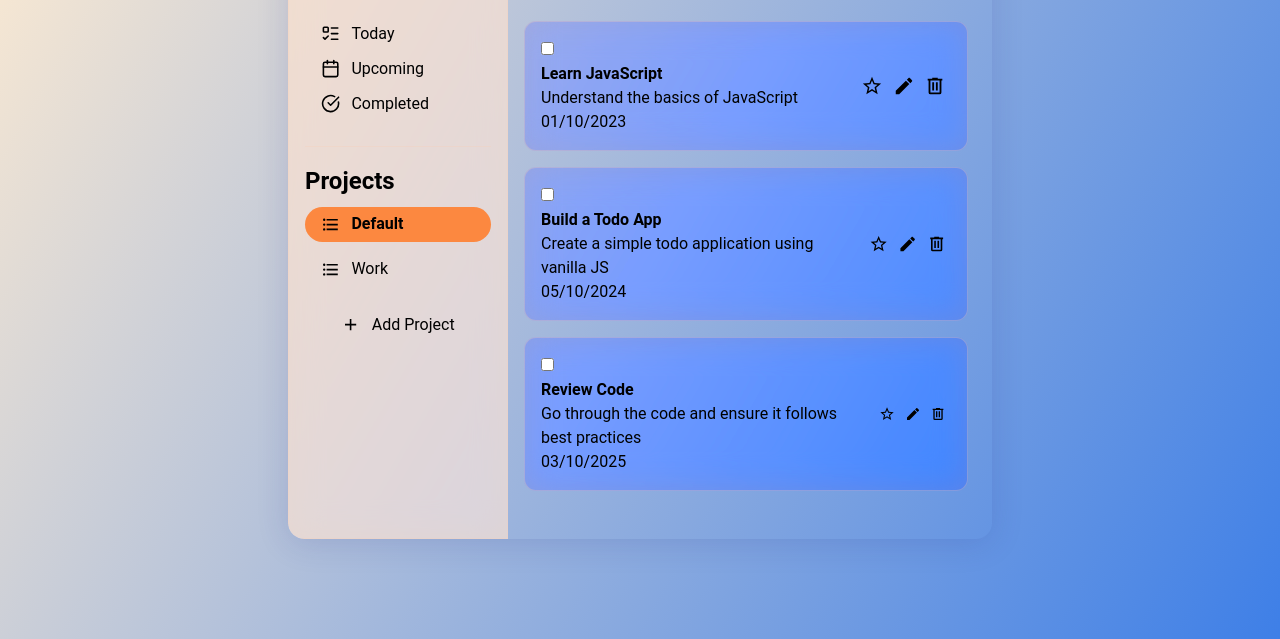
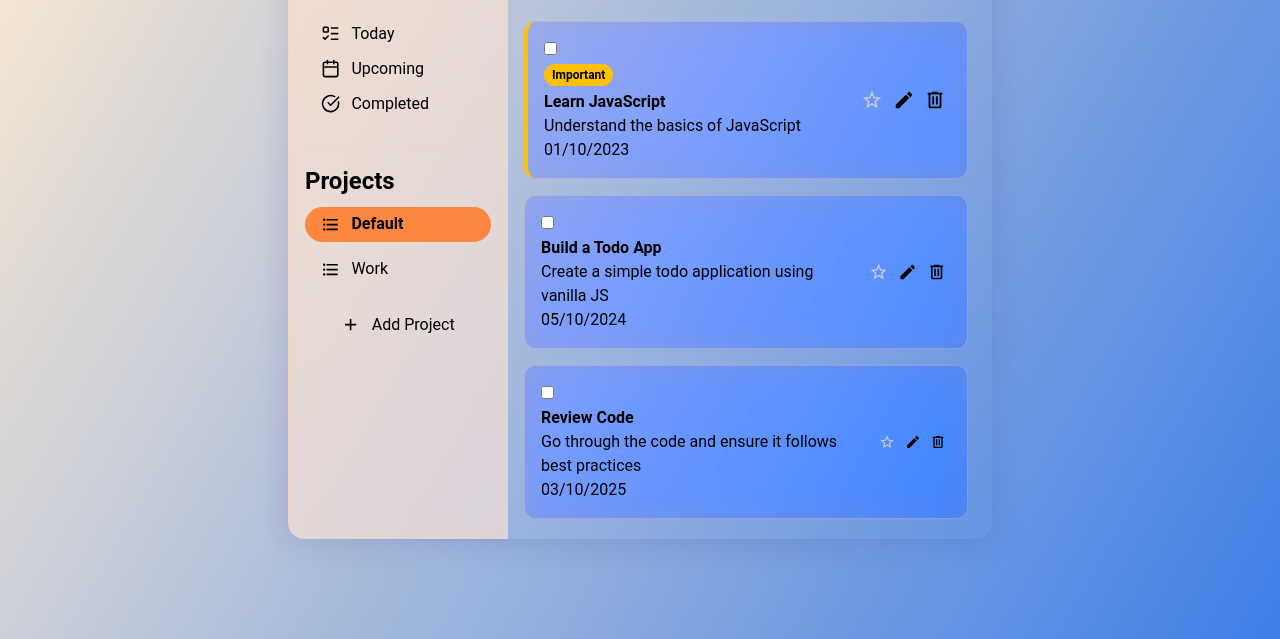
Before and after one commit to Alex-Huaracha/todo-list, a website built with webpack: page src/template.html in a window 1280 px wide. Shown: the part 161-800 px from the top of the page. Built offline with nearby package versions, Linux system fonts and the light colour scheme.

Commit message:
feat: add priority badge to todo items and style updates for priority indication

```diff
--- a/src/dom/todos.js
+++ b/src/dom/todos.js
@@ -51,6 +51,13 @@ function createTodoItem(todo, options = {}) {
 
   const content = document.createElement('div');
   content.className = 'todo-content';
+
+  if (todo.priority) {
+    const priorityBadge = document.createElement('span');
+    priorityBadge.className = 'priority-badge';
+    priorityBadge.textContent = 'Important';
+    content.appendChild(priorityBadge);
+  }
 
   const title = document.createElement('h4');
   title.textContent = todo.title;
--- a/src/index.js
+++ b/src/index.js
@@ -97,6 +97,12 @@ function handleDeleteTodo(todo) {
   }
 }
 
+setupProjectModal((projectName) => {
+  manager.createProject(projectName);
+  manager.save();
+  renderUI();
+});
+
 // ==================== UI RENDERING ====================
 function renderUI(currentProject = null) {
   if (currentProject) {
@@ -140,10 +146,4 @@ function setupTodoForm() {
 
 setupTodoForm();
 
-setupProjectModal((projectName) => {
-  manager.createProject(projectName);
-  manager.save();
-  renderUI();
-});
-
 renderUI();
--- a/src/style.css
+++ b/src/style.css
@@ -314,3 +314,28 @@ main {
   background-color: var(--primary-color, #3498db);
   color: white;
 }
+
+/* Priority Badge */
+.priority-badge {
+  display: inline-block;
+  background-color: #ffc107;
+  color: #000;
+  font-size: 0.75rem;
+  font-weight: bold;
+  padding: 0.125rem 0.5rem;
+  border-radius: 12px;
+  margin-bottom: 0.25rem;
+}
+
+.priority-btn {
+  color: #ccc;
+  transition: color 0.2s ease;
+}
+
+.priority-btn.priority-active .icon {
+  fill: #ffc107;
+}
+
+.todo-item.priority {
+  border-left: 4px solid #ffc107;
+}
```
Also changed, not shown: src/dom/projects.js (+0 -39 lines).
